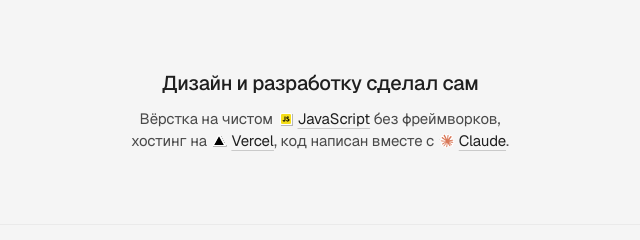
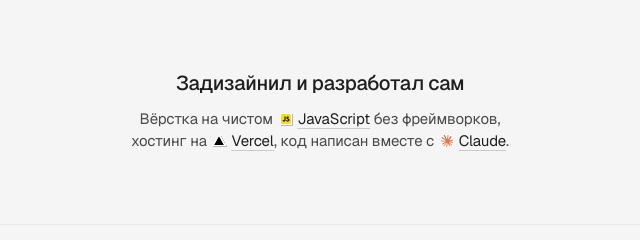
Before and after one commit to Flitays/portfolio, a plain HTML site: page index.html in a window 1280 px wide. Shown: the part 3638-3878 px from the top of the page, 320-960 px from the left. Drawn offline with Linux system fonts and the light colour scheme; files whose address does not match are found by name.

Commit message:
fix text

```diff
--- a/index.html
+++ b/index.html
@@ -301,7 +301,7 @@
 
     <!-- 7. Colophon -->
     <section class="section colophon reveal" id="colophon" aria-labelledby="colophon-title">
-      <h2 class="colophon__title" id="colophon-title">Дизайн и&nbsp;разработку сделал сам</h2>
+      <h2 class="colophon__title" id="colophon-title">Задизайнил и&nbsp;разработал сам</h2>
       <p class="colophon__text">Вёрстка на&nbsp;чистом <a class="inline-link" href="https://developer.mozilla.org/ru/docs/Web/JavaScript" target="_blank" rel="noopener"><img class="inline-logo" src="assets/img/tools/js.svg" alt="" width="16" height="16">JavaScript</a> без&nbsp;фреймворков, хостинг <span class="nowrap">на&nbsp;<a class="inline-link" href="https://vercel.com/" target="_blank" rel="noopener"><img class="inline-logo" src="assets/img/tools/vercel.svg" alt="" width="16" height="16">Vercel</a></span>, код написан вместе <span class="nowrap">с&nbsp;<a class="inline-link" href="https://claude.ai/" target="_blank" rel="noopener"><img class="inline-logo" src="assets/img/tools/claude-mark.svg" alt="" width="16" height="16">Claude</a></span>.</p>
     </section>
   </main>
```
